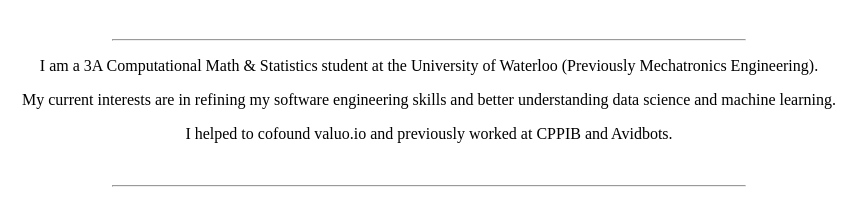
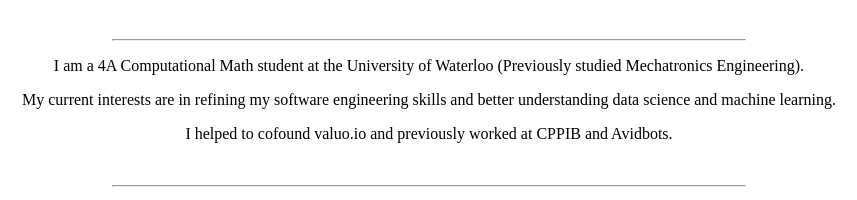
Before and after one commit to Soverne/Soverne.github.io, a plain HTML site: page index.html in a window 1280 px wide. Shown: the part 298-498 px from the top of the page, 211-1068 px from the left. Drawn offline with Linux system fonts and the light colour scheme.

Commit message:
Quick term update

```diff
--- a/index.html
+++ b/index.html
@@ -30,7 +30,7 @@
 	<br>
 	<div align="center">
 		<hr width="50%">
-		<p>I am a 3A Computational Math & Statistics student at the University of Waterloo (Previously Mechatronics Engineering). </p>
+		<p>I am a 4A Computational Math student at the University of Waterloo (Previously studied Mechatronics Engineering). </p>
 		<p>My current interests are in refining my software engineering skills and better understanding data science and machine learning.  </p>
 		<p>I helped to cofound valuo.io and previously worked at CPPIB and Avidbots.</p>
 		<br>
```
